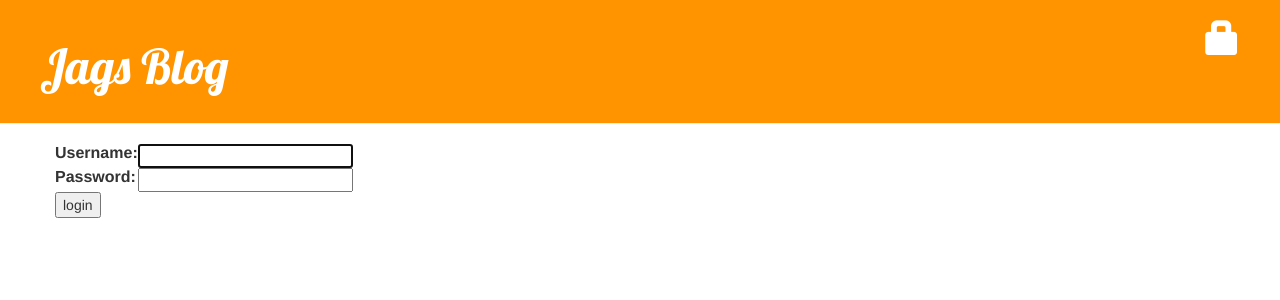
After one commit to alexanderjags/prograComercial, a Django app: page /accounts/login/ in a window 1280 px wide. The commit adds this page. Shown: the top 300 px of the page. Run offline with Django 3.2, Linux system fonts and the light colour scheme; some libraries are stand-ins or nearby versions.

Commit message:
Se agrega el login

```diff
--- a/blog/templates/blog/base.html
+++ b/blog/templates/blog/base.html
@@ -14,11 +14,14 @@
 
      <body>
        <div class="page-header">
-       <a href="{% url 'post_new' %}" class="top-menu"><span class="glyphicon glyphicon-plus"></span></a>
-        {% if user.is_authenticated %}
-       <a href="{% url 'post_draft_list' %}" class="top-menu"><span class="glyphicon glyphicon-edit"></span></a>
-        {% endif %}
-       <h1><a href="/">Django Girls Blog</a></h1>
+         {% if user.is_authenticated %}
+          <a href="{% url 'post_new' %}" class="top-menu"><span class="glyphicon glyphicon-plus"></span></a>
+          <a href="{% url 'post_draft_list' %}" class="top-menu"><span class="glyphicon glyphicon-edit"></span></a>
+          <p class="top-menu">Hello {{ user.username }} <small>(<a href="{% url 'logout' %}">Log out</a>)</small></p>
+      {% else %}
+          <a href="{% url 'login' %}" class="top-menu"><span class="glyphicon glyphicon-lock"></span></a>
+      {% endif %}
+      <h1><a href="/">Jags Blog</a></h1>
        </div>
 
        <div class="content container">
--- /dev/null
+++ b/blog/templates/registration/login.html
@@ -0,0 +1,24 @@
+{% extends "blog/base.html" %}
+
+{% block content %}
+    {% if form.errors %}
+        <p>Error en los datos ingresados, vuelva a intentarlo otra vez</p>
+    {% endif %}
+
+    <form method="post" action="{% url 'login' %}">
+    {% csrf_token %}
+        <table>
+        <tr>
+            <td>{{ form.username.label_tag }}</td>
+            <td>{{ form.username }}</td>
+        </tr>
+        <tr>
+            <td>{{ form.password.label_tag }}</td>
+            <td>{{ form.password }}</td>
+        </tr>
+        </table>
+
+        <input type="submit" value="login" />
+        <input type="hidden" name="next" value="{{ next }}" />
+    </form>
+{% endblock %}
--- a/misitio/settings.py
+++ b/misitio/settings.py
@@ -11,6 +11,8 @@ https://docs.djangoproject.com/en/2.1/ref/settings/
 """
 
 import os
+
+LOGIN_REDIRECT_URL = '/'
 
 # Build paths inside the project like this: os.path.join(BASE_DIR, ...)
 BASE_DIR = os.path.dirname(os.path.dirname(os.path.abspath(__file__)))
--- a/misitio/urls.py
+++ b/misitio/urls.py
@@ -16,8 +16,14 @@ Including another URLconf
 from django.contrib import admin
 from django.urls import path
 from django.conf.urls import include, url
+from django.contrib.auth import views
+from django.contrib.auth.views import LogoutView
+from django.contrib.auth.views import LoginView
+
 
 urlpatterns = [
     path('admin/', admin.site.urls),
+    url(r'^accounts/login/$', views.LoginView.as_view(), name='login'),
+    url(r'^accounts/logout/$', views.LogoutView.as_view(), name='logout', kwargs={'next_page': '/'}),
     url(r'',include('blog.urls')),
 ]
```
Also changed, not shown: blog/views.py (+6 -3 lines).
